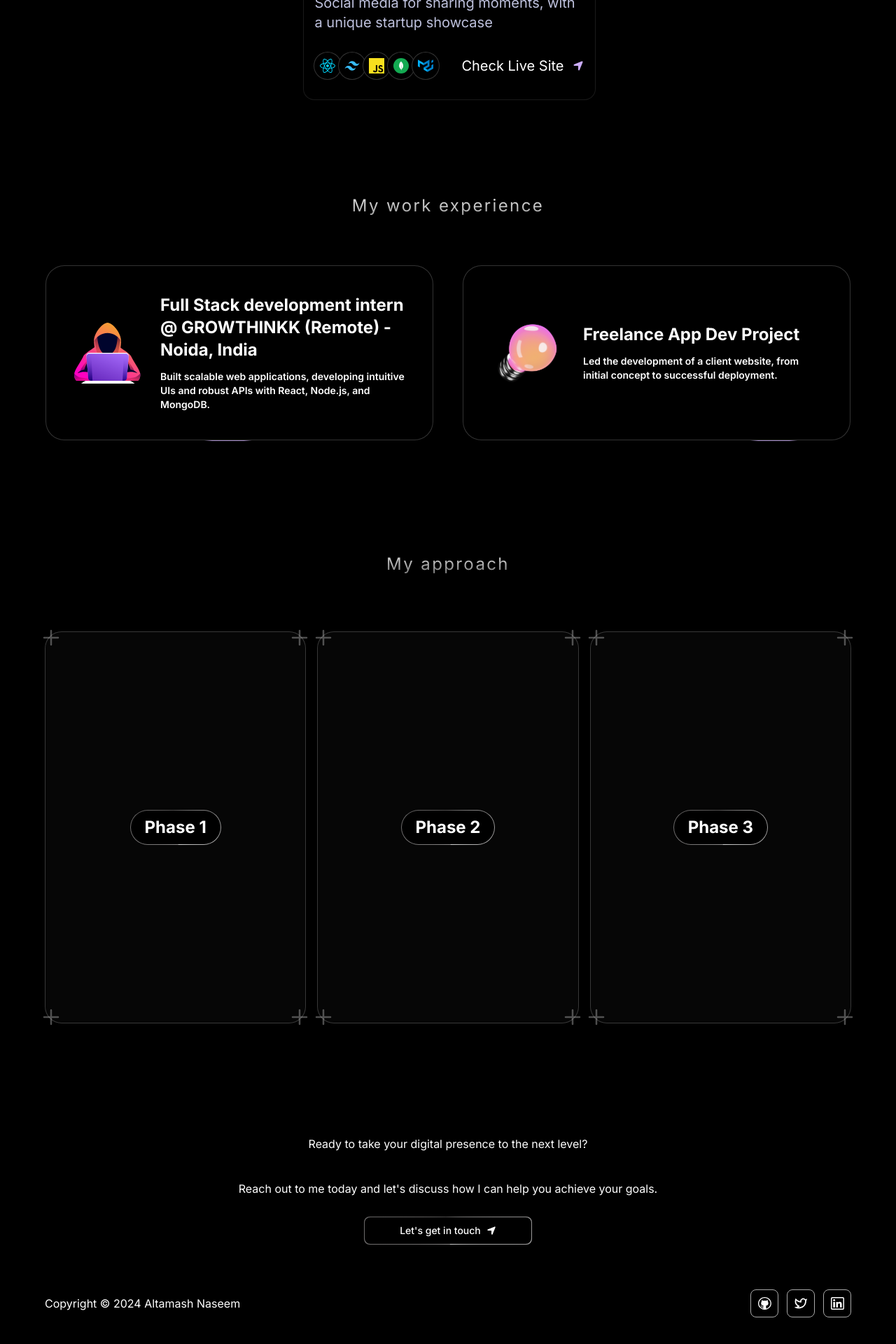
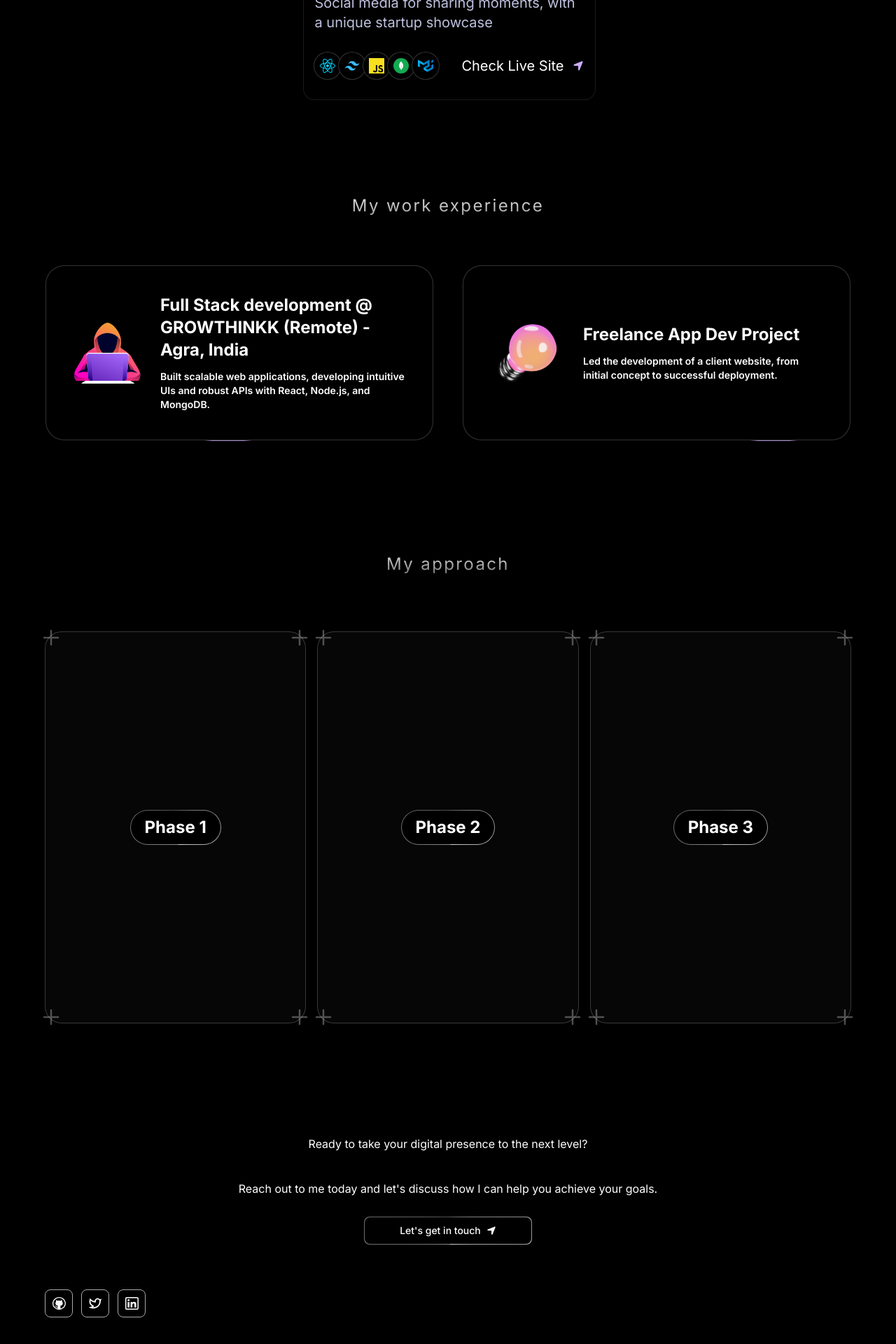
Before and after one commit to altamashnaseeem/portfolio, a Next.js app: page / in a window 1280 px wide. Shown: the part 3537-5457 px from the top of the page at 70% size. Built offline with nearby package versions, Linux system fonts and the light colour scheme.

Commit message:
10 commit

```diff
--- a/components/Footer.tsx
+++ b/components/Footer.tsx
@@ -28,9 +28,7 @@
         </a>
       </div>
       <div className="flex mt-16 md:flex-row flex-col justify-between items-center">
-        <p className="md:text-base text-sm md:font-normal font-light">
-          Copyright © 2024 Altamash Naseem
-        </p>
+
 
         <div className="flex items-center md:gap-3 gap-6">
           {socialMedia.map((info) => (
--- a/components/ui/tailwindcss-buttons.tsx
+++ b/components/ui/tailwindcss-buttons.tsx
@@ -26,7 +26,7 @@
 }) => {
   return (
      title==="Show my Resume"?(
-      <Link href="https://drive.google.com/file/d/1GFsJhI6LLWyr_lTKhA6w4NIbeqa9CxMT/view?usp=sharing" target="_blank">
+      <Link href="https://drive.google.com/file/d/1nUy-lXUAF2ZrfjcOT3UsNbWAGWtzkWby/view?usp=sharing" target="_blank">
       <button
       className="relative inline-flex h-10 w-full md:w-60 md:mt-10 lg:mt-2 overflow-hidden rounded-lg p-[1px] focus:outline-none"
       onClick={handleClick}
--- a/data/index.ts
+++ b/data/index.ts
@@ -174,7 +174,7 @@
   export const workExperience = [
     {
       id: 1,
-      title: "Full Stack development intern @ GROWTHINKK (Remote) - Noida, India",
+      title: "Full Stack development @ GROWTHINKK (Remote) - Agra, India",
       desc: "Built scalable web applications, developing intuitive UIs and robust APIs with React, Node.js, and MongoDB.",
       className: "md:col-span-2",
       thumbnail: "/exp1.svg",
```
